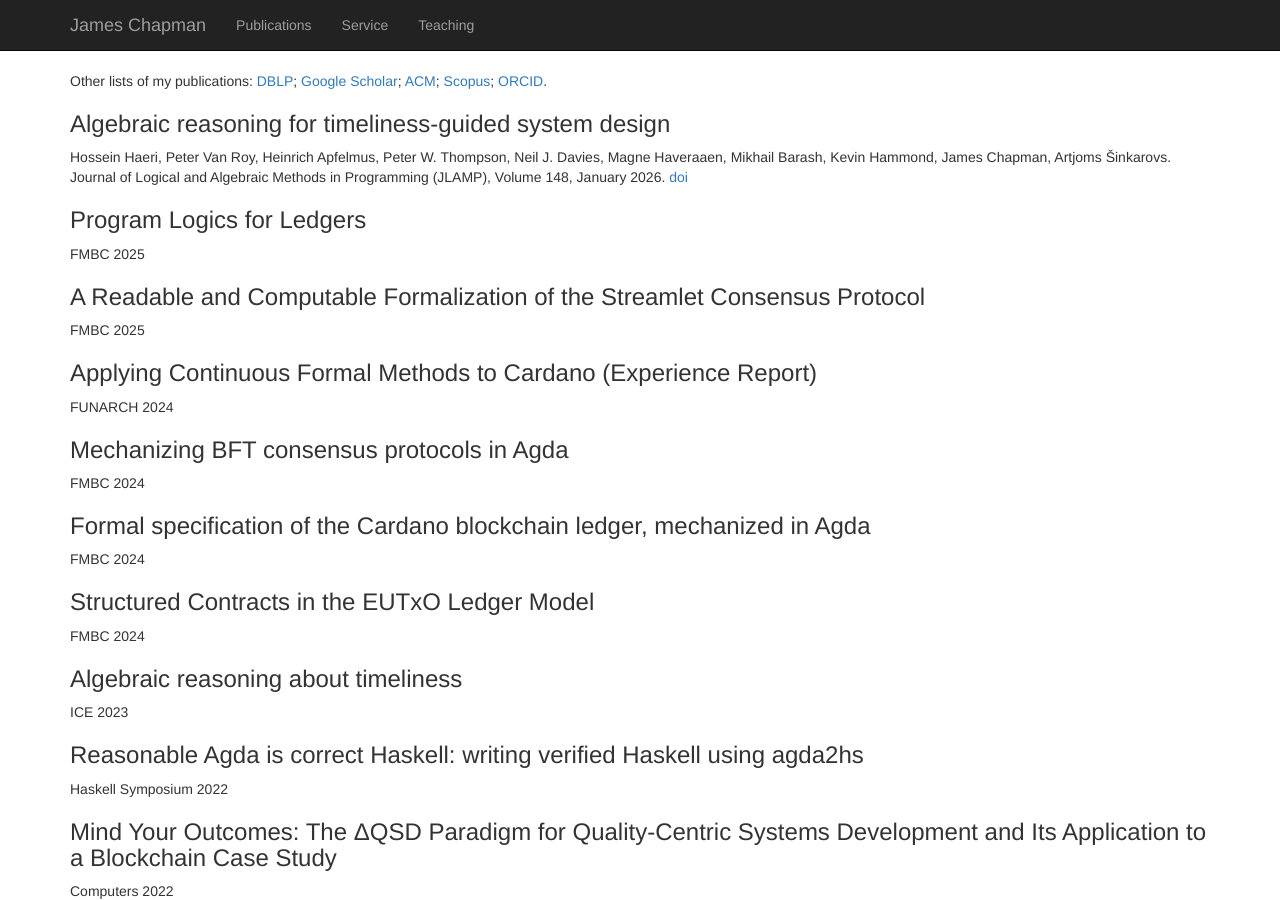
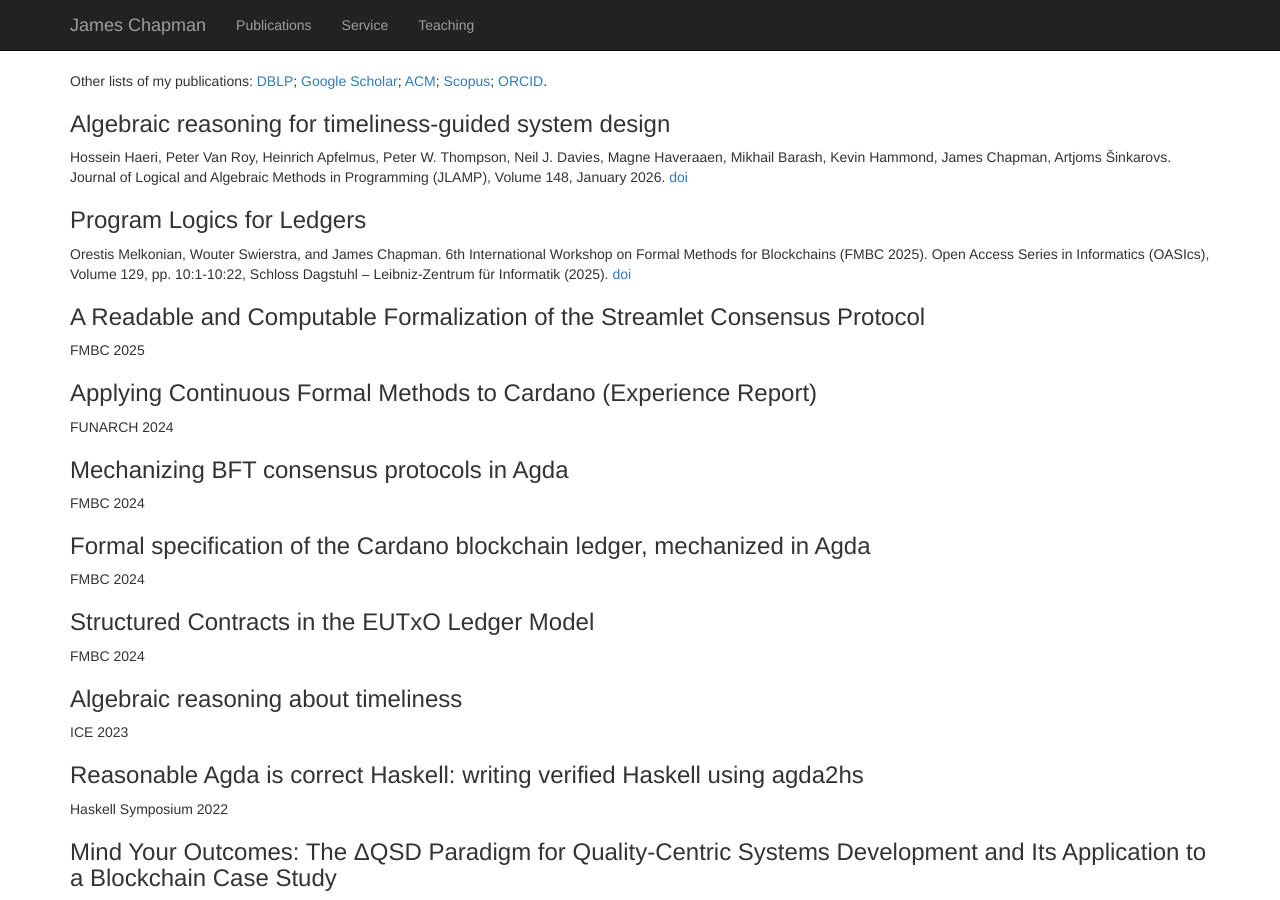
Before and after one commit to jmchapman/jmchapman.github.io, a Jekyll site: the page built from Publications.html, in a window 1280 px wide and 900 px high. Built offline with Jekyll 4.4.1, drawn with Linux system fonts in a browser that asks for light colours; nearby versions of some CDN libraries.

Commit message:
logics for ledger bib

```diff
--- a/Publications.html
+++ b/Publications.html
@@ -21,7 +21,9 @@ title: James Chapman - Publications
 
   <article id="logics">
     <h3>Program Logics for Ledgers</h3>
-    <p>FMBC 2025</p>
+    <p>Orestis Melkonian, Wouter Swierstra, and James Chapman. 6th International Workshop on Formal Methods for Blockchains (FMBC 2025). Open Access Series in Informatics (OASIcs), Volume 129, pp. 10:1-10:22, Schloss Dagstuhl – Leibniz-Zentrum für Informatik (2025).
+      <a href="https://doi.org/10.4230/OASIcs.FMBC.2025.10">doi</a>
+    </p>
   </article>
 
   <article id="streamlet">
```
